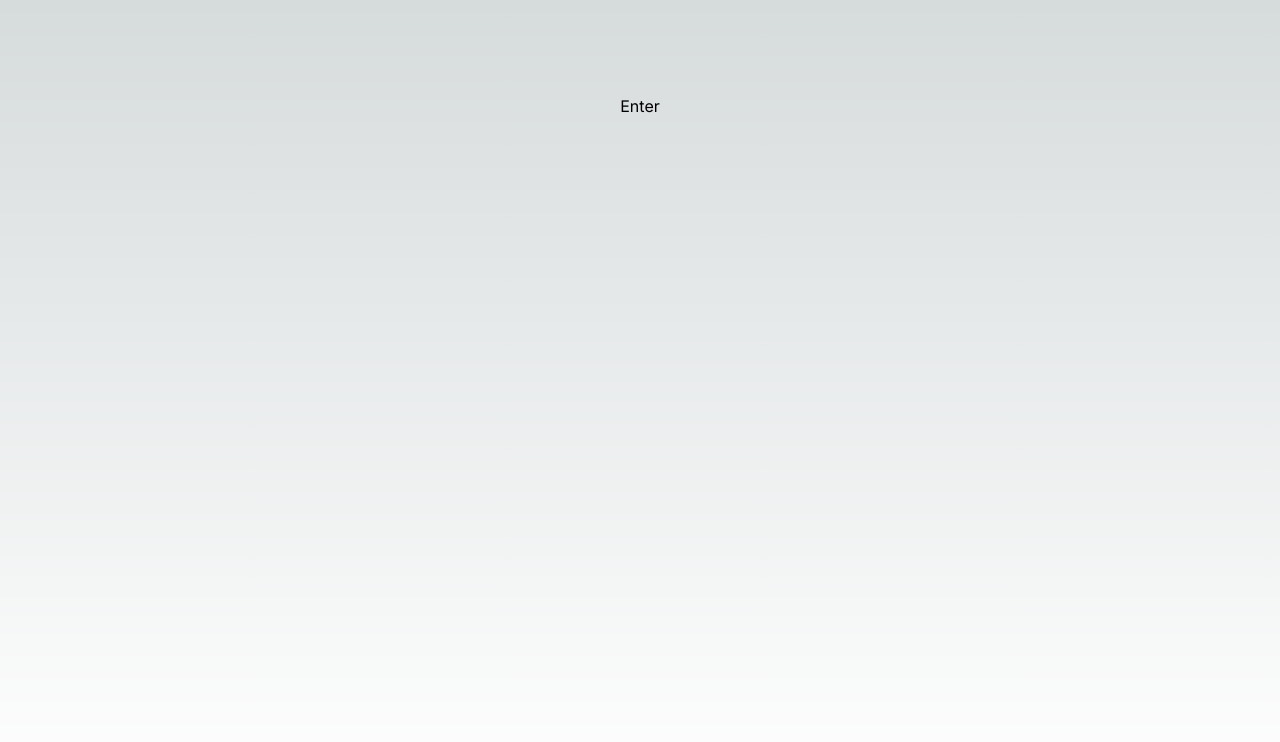
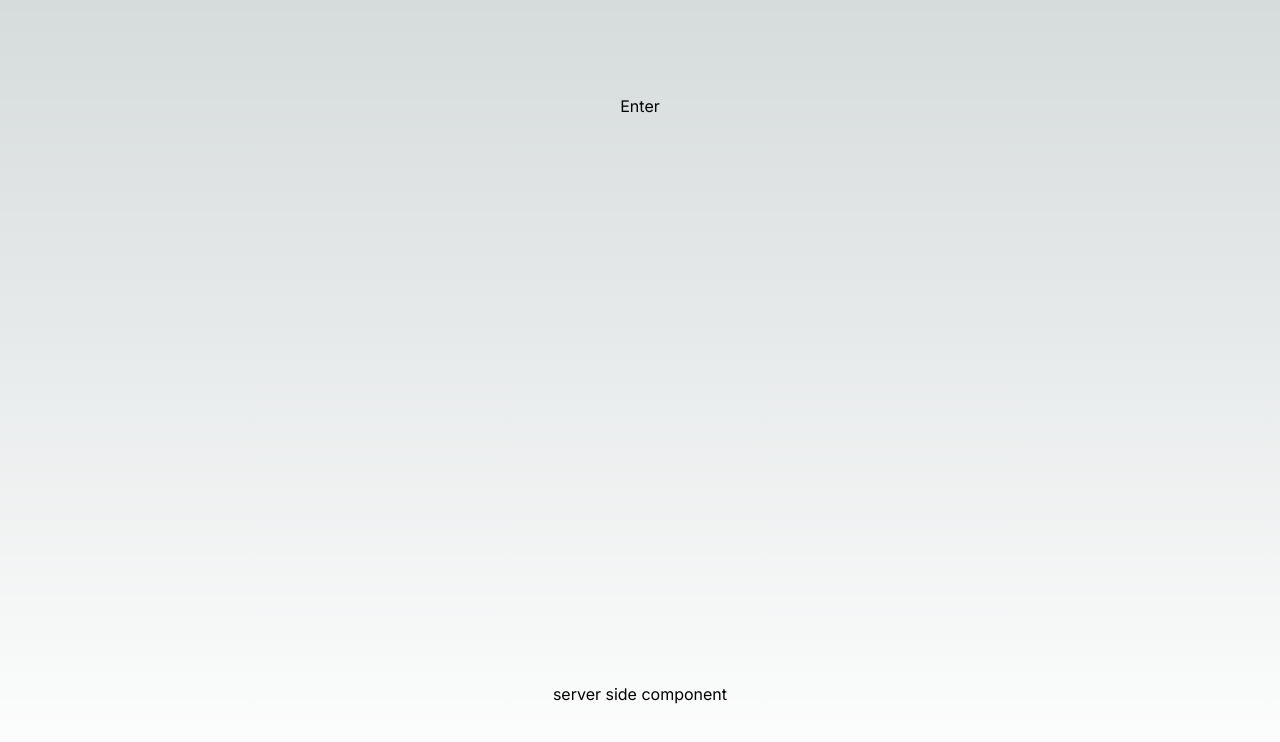
Before and after one commit to AhmadiGu/Practice_Nextjs, a Next.js app: page / in a window 1280 px wide. Shown: the top 742 px of the page. Built offline with nearby package versions, Linux system fonts and the light colour scheme.

Commit message:
Added serverside component

```diff
--- a/src/app/page.js
+++ b/src/app/page.js
@@ -1,3 +1,4 @@
+import ServerTest from '@/components/serverside'
 import styles from './page.module.css'
 import Test from '@/components/test'
 
@@ -5,6 +6,7 @@ export default function Home() {
   return (
     <main className={styles.main}>
       <Test />
+      <ServerTest />
     </main>
   )
 }
--- /dev/null
+++ b/src/components/serverside/index.jsx
@@ -0,0 +1,9 @@
+const ServerTest = () => {
+    return (
+        <div>
+            server side component
+        </div>
+    )
+}
+
+export default ServerTest
```
Also changed, not shown: src/components/test/index.jsx (+1 -1 lines).
